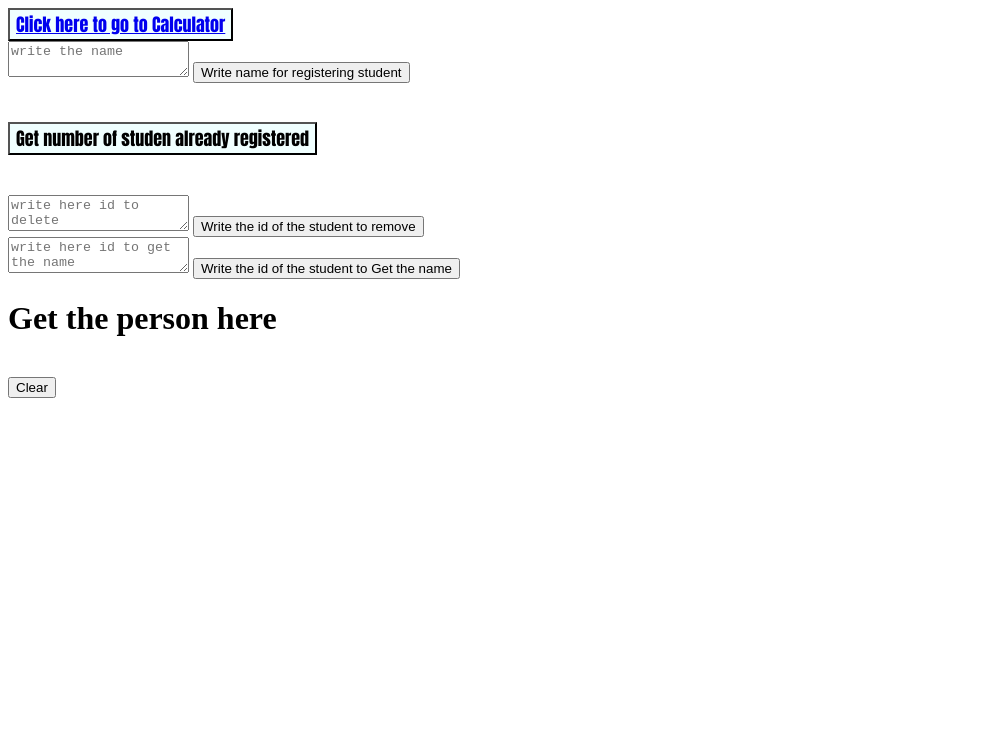
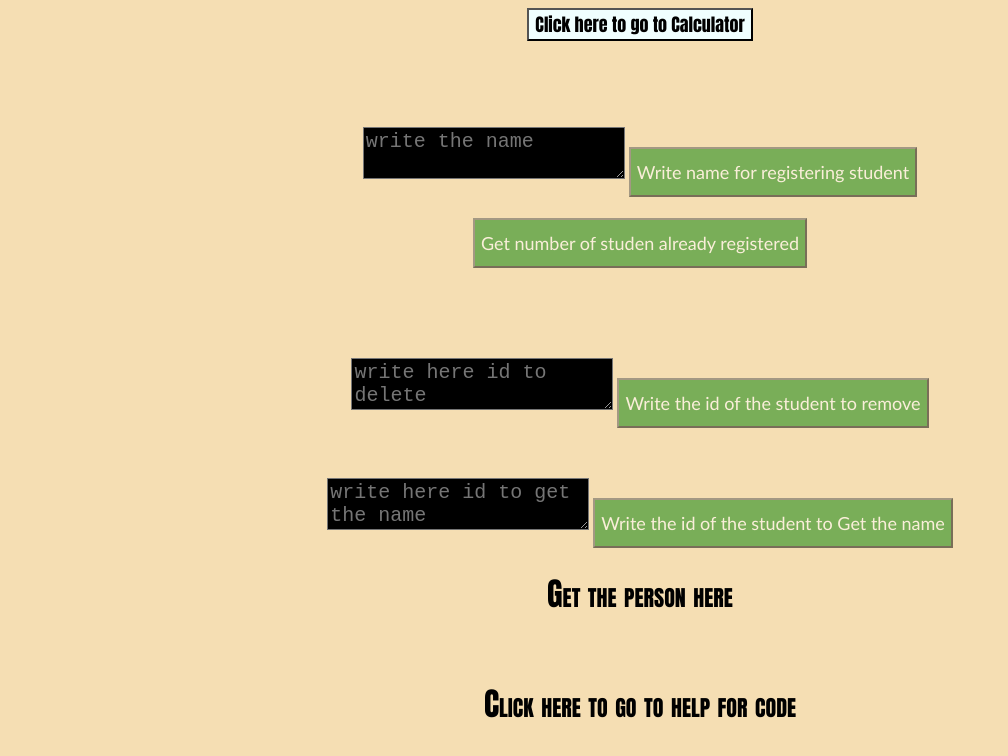
Before and after one commit to darshpatel123/test-website, a plain HTML site: page Webdesigning.html in a window 1280 px wide. Shown: the whole page, without its empty margins (0-1008 px from the left). Drawn offline with Linux system fonts and the light colour scheme.

Commit message:
Add files via upload

```diff
--- a/Webdesigning.html
+++ b/Webdesigning.html
@@ -4,22 +4,25 @@
         <script src="web.js"></script>
         <title>Test of web sesigning</title>
     </head>
-    <body>
+    <body style="text-align:center;">
+
         <button  id="button" class="button"><a href="index.html">Click here to go to Calculator</a></button><br>
-        <textarea id="textarea" hieght="500" width="500" placeholder="write the name"></textarea>
-        <button onclick="create()" >Write name for registering student</button>
-        <h1 id="n_reg"></h1>
         <br>
-        <button onclick="get()" id="button">Get number of studen already registered</button>
-        <h1 id="d_reg"></h1>
         <br>
-        <textarea id="textarear" hieght="500" width="500" placeholder="write here id to delete"></textarea>
-        <button onclick="remove()" >Write the id of the student to remove </button>
+        <textarea class="textarea" type="text" id="textarea" hieght="500" width="500" placeholder="write the name"></textarea>
+        <button id="button_web" onclick="create()" >Write name for registering student</button>
+        <h1 class="name" id="n_reg"></h1>
+
+        <button  id="button_web" onclick="get()" id="button">Get number of studen already registered</button>
+        <h1 class="name" id="d_reg"></h1>
         <br>
-        <textarea id="textareap" hieght="500" width="500" placeholder="write here id to get the name"></textarea>
-        <button onclick="getthename()" >Write the id of the student to Get the name  </button>
-        <h1 id="getp">Get the person here</h1><br>
-        <button onclick="clear()" >Clear</button>
+        <textarea class="textarea" id="textarear" hieght="500" width="500" placeholder="write here id to delete"></textarea>
+        <button id="button_web" onclick="remove()" >Write the id of the student to remove </button>
+        <br>
+        <textarea class="textarea" id="textareap" hieght="500" width="500" placeholder="write here id to get the name"></textarea>
+        <button id="button_web" onclick="getthename()" >Write the id of the student to Get the name  </button>
+        <h1 class="name" id="getp">Get the person here</h1><br>
+      <h1 class="name"><a href="soon.html">Click here to go to help for code</a></h1>
     </body>
 
 </html>
--- a/mystyle.css
+++ b/mystyle.css
@@ -1,3 +1,7 @@
+body{
+  background-color:wheat;
+  scroll-behavior: smooth;
+}
 #button {
     margin: 0;
     background-color: azure;
@@ -6,3 +10,33 @@
     font-weight: bold;
     font-size: large;
       }
+      a{
+       text-decoration: none;
+       color: black;
+      }
+      #button_web{
+        opacity: 0.5;
+       background-color: green;
+       color: white;
+       height: 50px;
+       width:auto;
+       font-size: large;
+       text-decoration: none;
+       font-family: 'Gill Sans', 'Gill Sans MT', Calibri, 'Trebuchet MS', sans-serif;
+      }
+      #button_web:hover{
+        opacity: 1;
+        cursor: pointer;
+      }
+      .name{
+        font-variant: small-caps;
+        font-style: inherit;
+        font-family: Impact, Haettenschweiler, 'Arial Narrow Bold', sans-serif,cursive;
+      }
+   .textarea{
+     margin-top: 50;
+     background-color: black;
+     font-size: 20px;
+     color:white;
+
+   }
--- a/web.js
+++ b/web.js
@@ -1,11 +1,11 @@
 function create(){
+
+    var number=localStorage.length+1;
+    localStorage.setItem(number,document.getElementById("textarea").value);
     var get=localStorage.length;
     var get2=localStorage.length+1;
 
     document.getElementById("d_reg").innerHTML=get+ " alerady registered"+"<br>"+"You are registered at "+get2;
-    var number=localStorage.length+1;
-    localStorage.setItem(number,document.getElementById("textarea").value);
-
 
 }
 function get(){
```
Also changed, not shown: index.html (+1 -1 lines), soon.html (added, +1 -0 lines), Web images/Basics.png (added), Web images/Create.png (added), Web images/Get.png (added).
